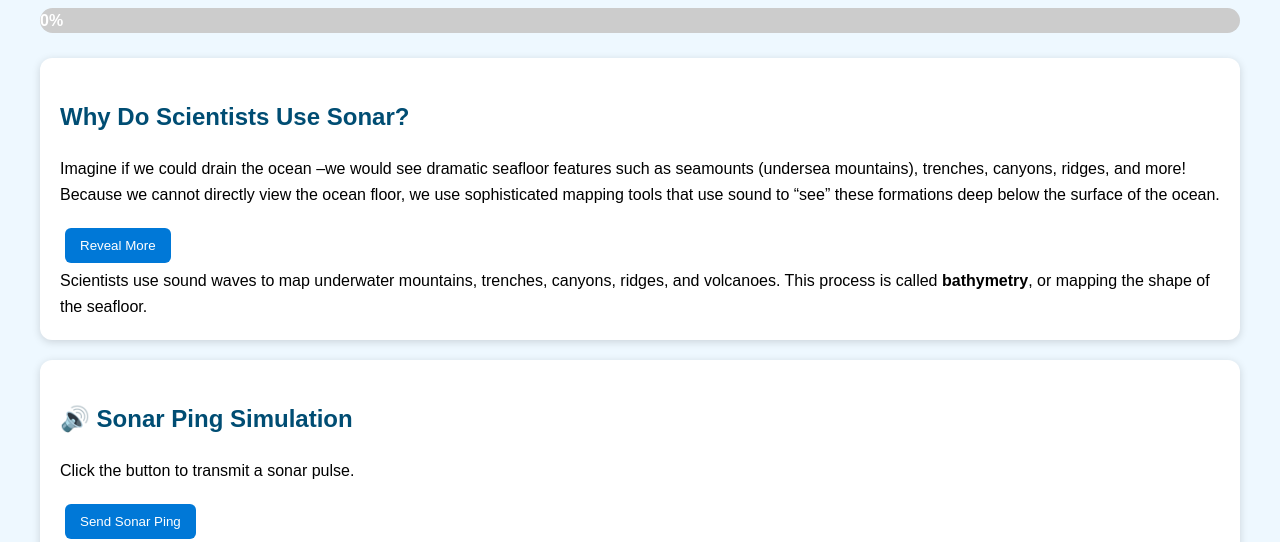
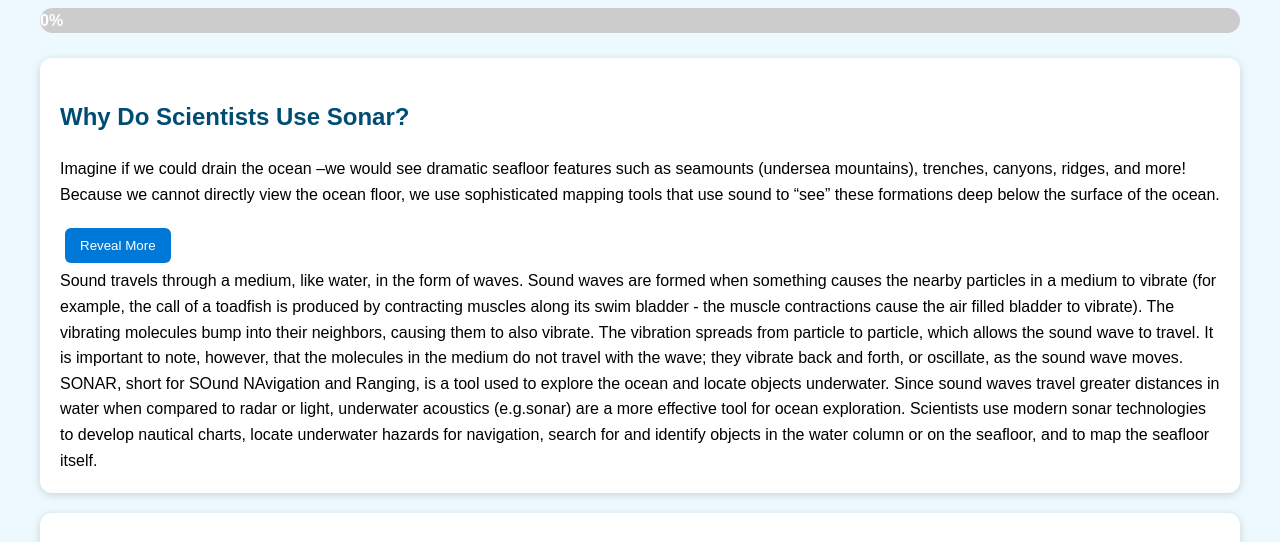
Before and after one commit to maxbowman14/sonar, a plain HTML site: page index.html in a window 1280 px wide. Both pictures are taken after a click on the button "Reveal More". Shown: the part 106-648 px from the top of the page. Drawn offline with Linux system fonts and the light colour scheme.

Commit message:
Update index.html

```diff
--- a/index.html
+++ b/index.html
@@ -246,7 +246,9 @@ Reveal More
 </button>
 
 <div id="why" class="hidden">
-Scientists use sound waves to map underwater mountains, trenches, canyons, ridges, and volcanoes. This process is called <strong>bathymetry</strong>, or mapping the shape of the seafloor.
+Sound travels through a medium, like water, in the form of waves. Sound waves are formed when something causes the nearby particles in a medium to vibrate (for example, the call of a toadfish is produced by contracting muscles along its swim bladder - the muscle contractions cause the air filled bladder to vibrate). The vibrating molecules bump into their neighbors, causing them to also vibrate. The vibration spreads from particle to particle, which allows the sound wave to travel. It is important to note, however, that the molecules in the medium do not travel with the wave; they vibrate back and forth, or oscillate, as the sound wave moves.
+
+SONAR, short for SOund NAvigation and Ranging, is a tool used to explore the ocean and locate objects underwater. Since sound waves travel greater distances in water when compared to radar or light, underwater acoustics (e.g.sonar) are a more effective tool for ocean exploration. Scientists use modern sonar technologies to develop nautical charts, locate underwater hazards for navigation, search for and identify objects in the water column or on the seafloor, and to map the seafloor itself.
 </div>
 </div>
 
```
